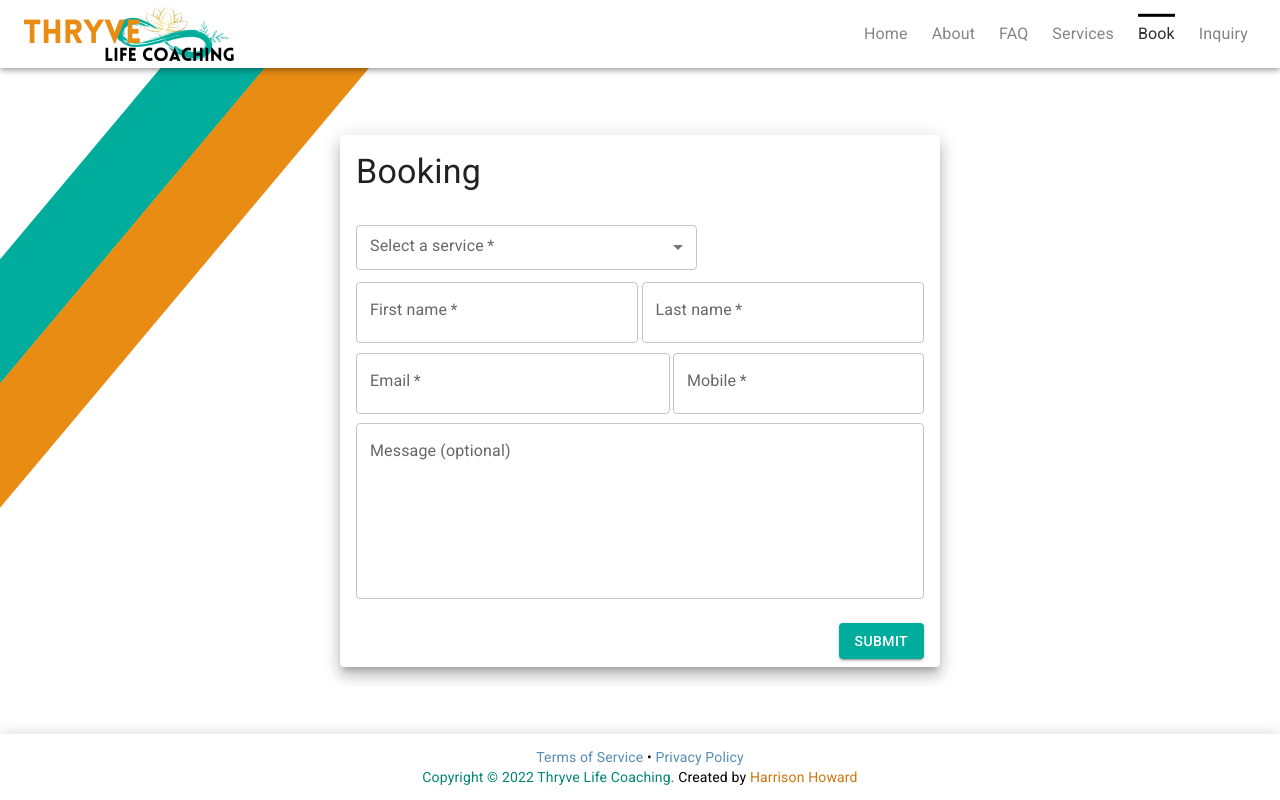
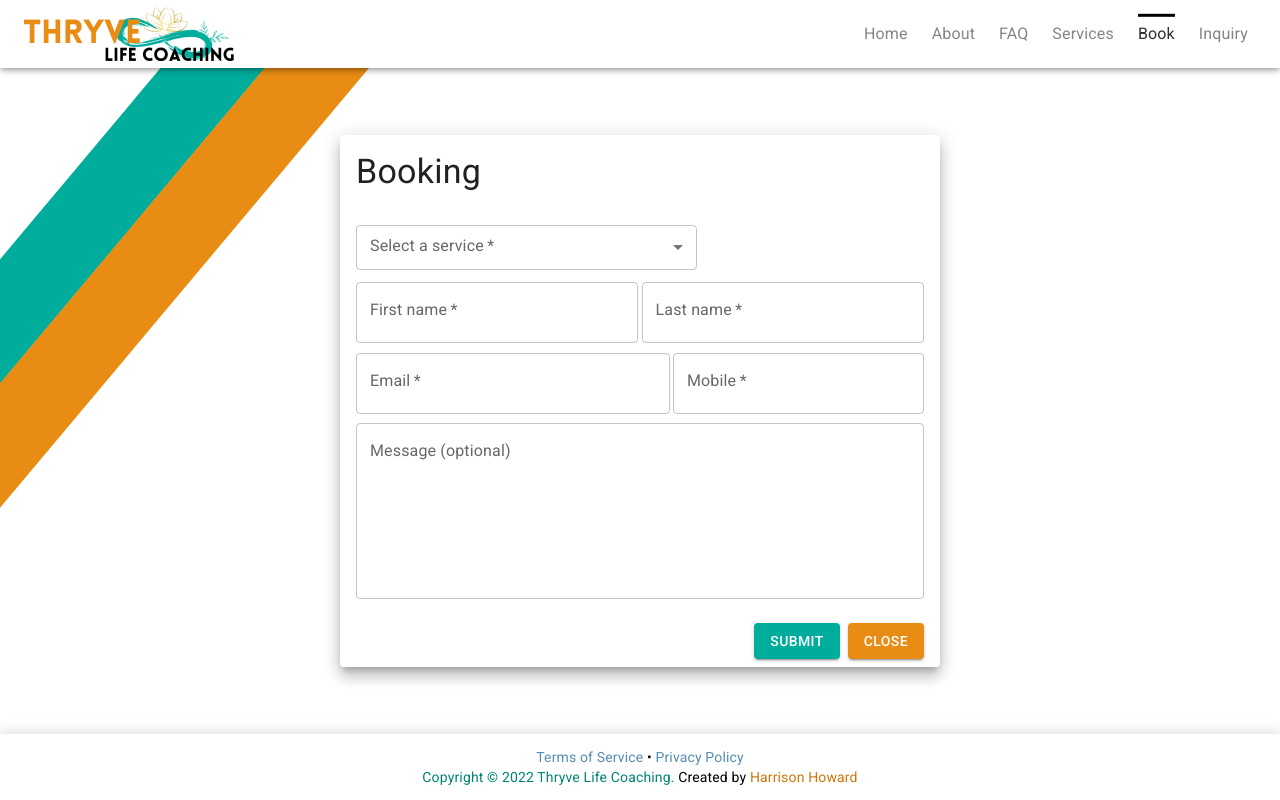
Before and after one commit to Forbidden-Duck/mandy-mindset-coach, a React app in the folder frontend/: page /book in a window 1280 px wide. Built offline with nearby package versions, Linux system fonts and the light colour scheme.

Commit message:
Support dialog mode on book's form

```diff
--- a/frontend/src/components/BookFormComponent.jsx/BookFormComponent.jsx
+++ b/frontend/src/components/BookFormComponent.jsx/BookFormComponent.jsx
@@ -44,7 +44,7 @@ const SLIDE_LEFT_OPACITY = {
 
 /**
  *
- * @param {{ services: string[], setActiveService?: number }} props
+ * @param {{ services: string[], setActiveService?: number, dialogMode?: boolean, handleClose?: function }} props
  */
 function BookFormComponent(props) {
     const classes = makeStyles((theme) => ({
@@ -226,7 +226,6 @@ function BookFormComponent(props) {
                                         required
                                     />
                                 </motion.div>
-                                {/* Service Dropdown */}
                                 <motion.div
                                     variants={SLIDE_LEFT_OPACITY}
                                     initial="initial"
@@ -283,6 +282,18 @@ function BookFormComponent(props) {
                                         }}
                                     >
                                         Submit
+                                    </Button>
+                                    <Button
+                                        variant="contained"
+                                        color="secondary"
+                                        size="medium"
+                                        sx={{
+                                            color: "white",
+                                            marginRight: "0.5rem",
+                                        }}
+                                        onClick={props.handleClose || null}
+                                    >
+                                        Close
                                     </Button>
                                 </motion.div>
                             </CardActions>
--- a/frontend/src/components/FormikComponents/FormSelect.jsx
+++ b/frontend/src/components/FormikComponents/FormSelect.jsx
@@ -10,7 +10,7 @@ import { useField } from "formik";
 
 /**
  *
- * @param {import("@mui/material").SelectProps & { values: string[]}} props
+ * @param {import("@mui/material").SelectProps & { values: string[] }} props
  */
 function FormTextField(props) {
     const { name, values, ...rest } = props;
@@ -24,6 +24,16 @@ function FormTextField(props) {
         if (rest.value) {
             helpers.setValue(rest.value);
         }
+    }, []);
+
+    // Force a rerender after 1 second to realign tooltip
+    const [a, forceRender] = useState();
+    useEffect(() => {
+        const timer = setTimeout(() => {
+            console.log("render");
+            forceRender(Date.now());
+        }, 1000);
+        return () => clearTimeout(timer);
     }, []);
 
     const handleChange = (evt) => {
--- a/frontend/src/routes/Services/Services.jsx
+++ b/frontend/src/routes/Services/Services.jsx
@@ -50,6 +50,8 @@ function Services() {
                 <BookFormComponent
                     services={SERVICES_DETAILS.map((service) => service.title)}
                     setActiveService={selectedService}
+                    handleClose={handleClose}
+                    dialogMode
                 />
             </Dialog>
             <motion.div {...fadeInOut()} transition={{ duration: 0.5 }}>
```
